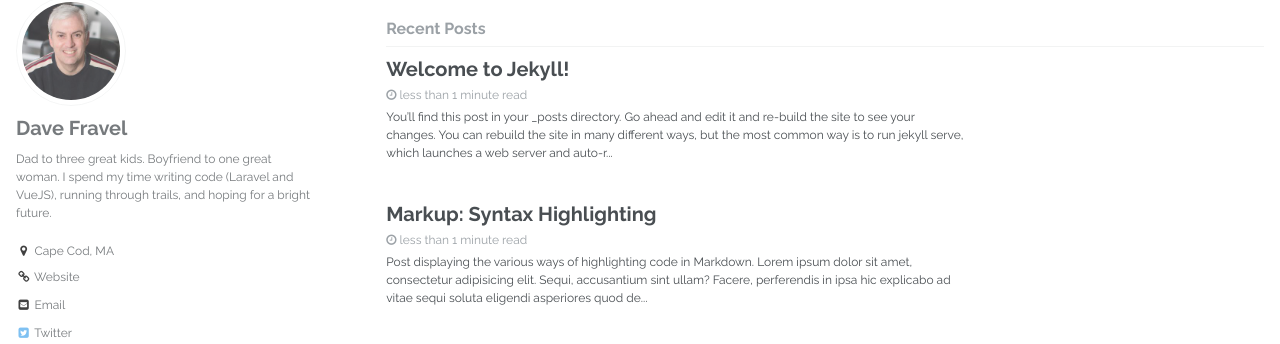
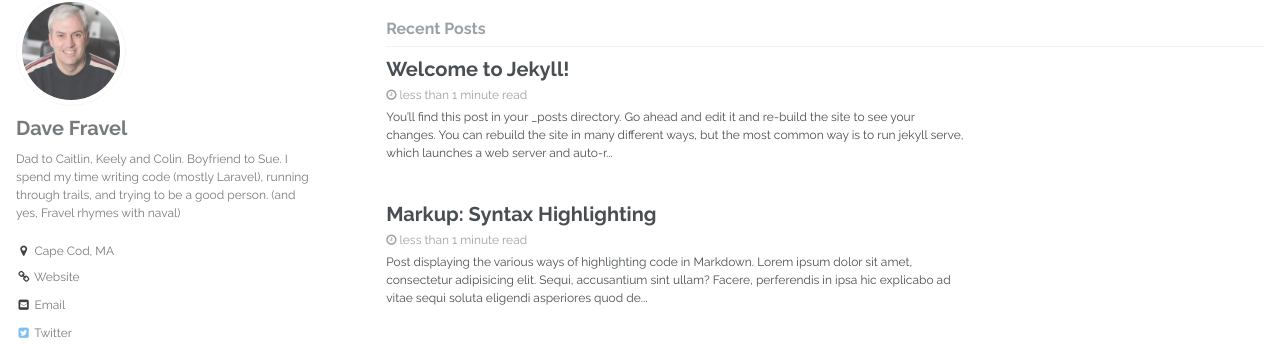
Before and after one commit to dfravel/dfravel.github.io, a Jekyll site: the page built from index.html, in a window 1280 px wide. Shown: the part 109-453 px from the top of the page. Built offline with Jekyll 4.4.1, drawn with Linux system fonts in a browser that asks for light colours; the list of posts is cut into pages by our own code; comment, search, counter and statistics services are not loaded.

Commit message:
Bio updates

```diff
--- a/_config.yml
+++ b/_config.yml
@@ -79,7 +79,7 @@ analytics:
 author:
   name             : "Dave Fravel"
   avatar           : "/assets/images/fravel.jpg"
-  bio              : "Dad to three great kids. Boyfriend to one great woman.  I spend my time writing code (Laravel and VueJS), running through trails, and hoping for a bright future."
+  bio              : "Dad to Caitlin, Keely and Colin. Boyfriend to Sue.  I spend my time writing code (mostly Laravel), running through trails, and trying to be a good person. (and yes, Fravel rhymes with naval)"
   location         : "Cape Cod, MA"
   email            : "dave@bluegear.io"
   uri              : "http://bluegear.io"
```
